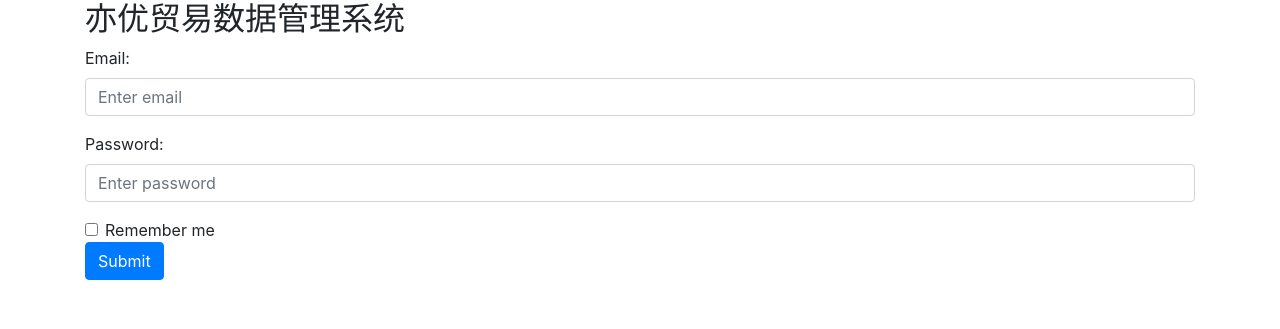
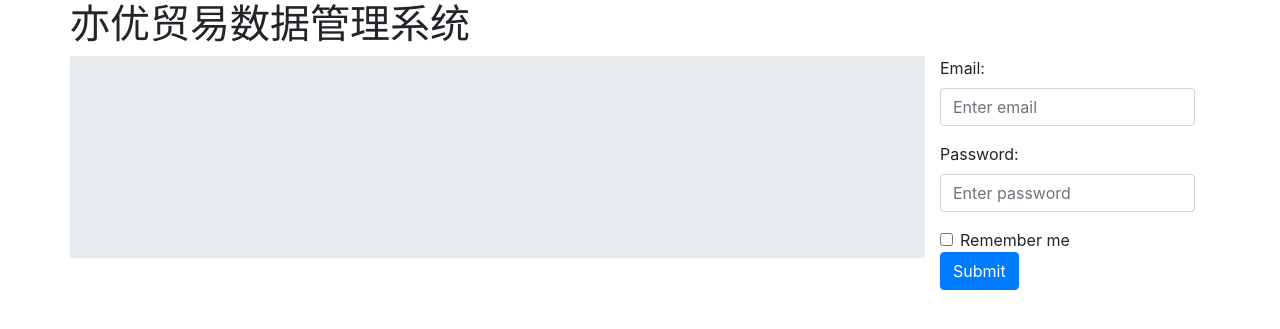
Before and after one commit to MoyuanLiu/FBYYSite, a Django app: template FBYYSite/templates/login.html in a window 1280 px wide. Shown: the top 329 px of the page. Run offline with Django 3.2, Linux system fonts and the light colour scheme; the template is opened without the code that fills it, so the values that code supplies are empty; some libraries are stand-ins or nearby versions.

Commit message:
redrew login.html

```diff
--- a/FBYYSite/templates/login.html
+++ b/FBYYSite/templates/login.html
@@ -3,7 +3,14 @@
 {% block title %}欢迎登录{% endblock %}
 {% block content %}
 <div class="container">
-  <h2>亦优贸易数据管理系统</h2>
+  <div class="row">
+    <h1>亦优贸易数据管理系统</h1>
+  </div>
+  <div class="row">
+    <div class="jumbotron jumbotron-fluid col-md-9">
+    </div>
+    <div class="container col-md-3">
+
       <form>
         <div class="form-group">
           <label for="email">Email:</label>
@@ -21,4 +28,8 @@
         <button type="submit" class="btn btn-primary">Submit</button>
       </form>
     </div>
+  </div>
+</div>
+
+
 {% endblock %}
--- a/SiteLogin/views.py
+++ b/SiteLogin/views.py
@@ -3,4 +3,4 @@ from django.template import loader
 
 # Create your views here.
 def login(request):
-    return render("login.html")
+    return render(request,"login.html")
```
Lines whose indentation alone changed are shown as unchanged.
